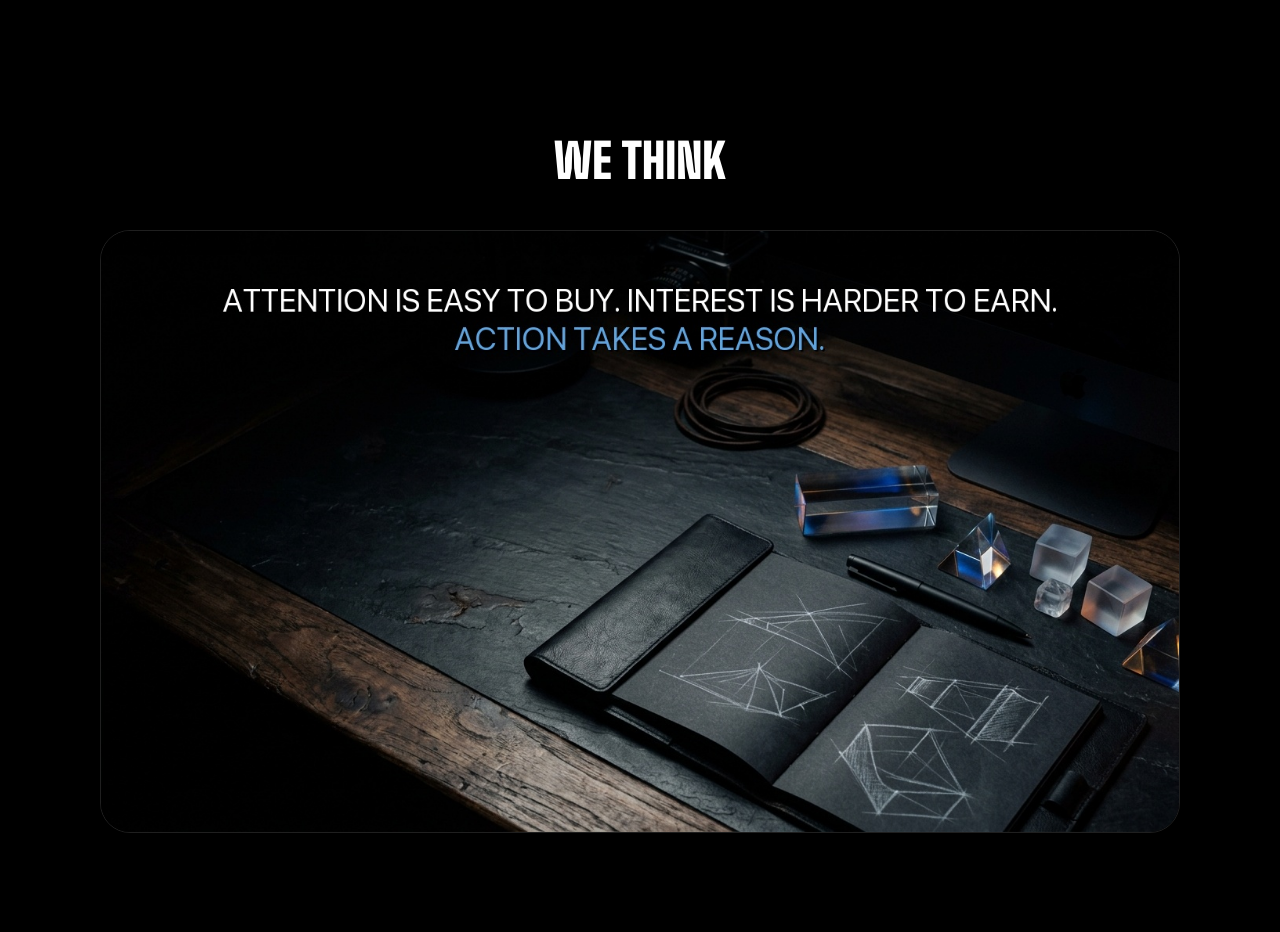
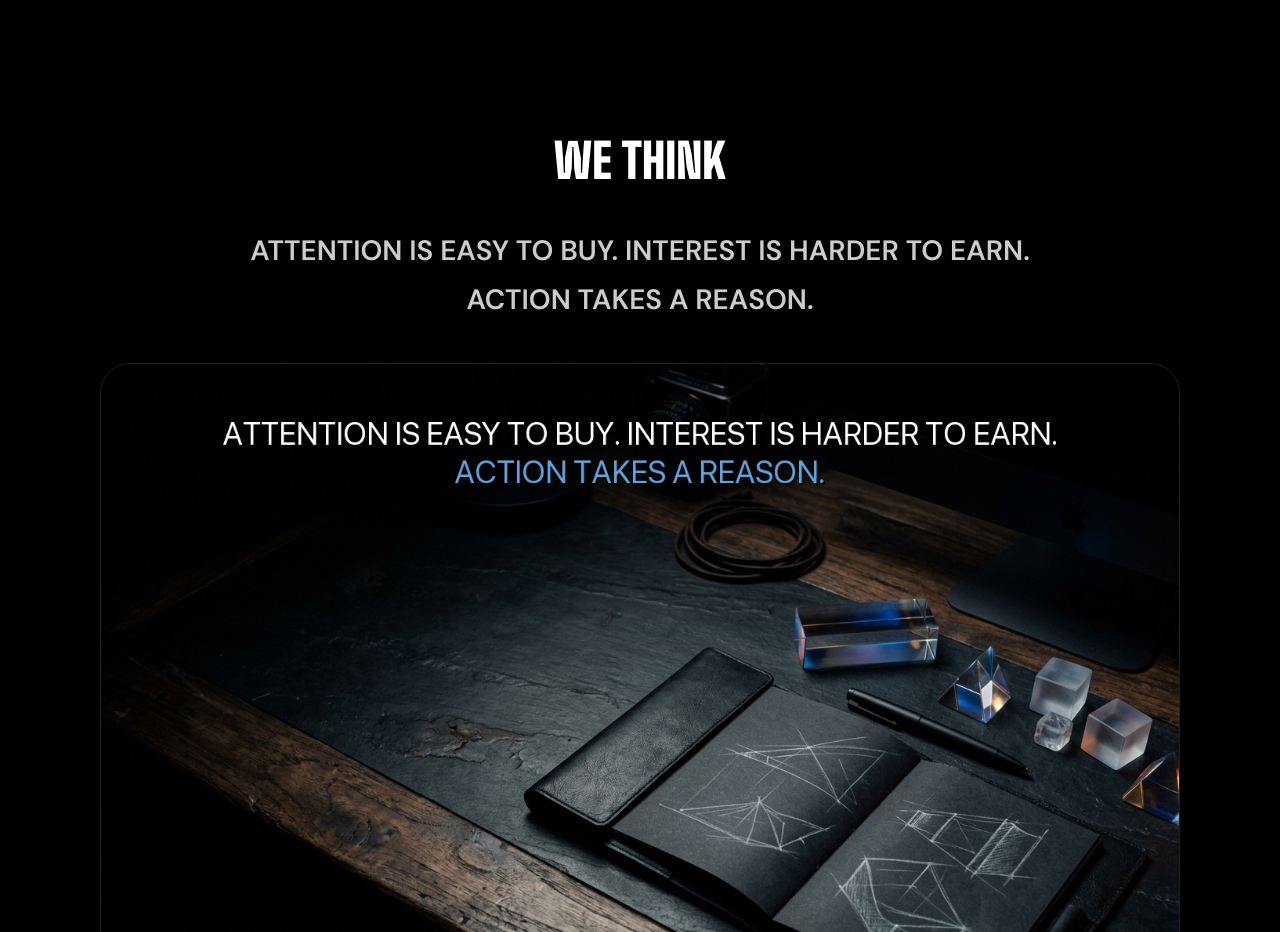
Before and after one commit to varun-vk17/roninbuilds, a React (Vite) app: page / in a window 1280 px wide. Shown: the part 1660-2592 px from the top of the page. Built offline with nearby package versions, Linux system fonts and the light colour scheme; the HTML template or start-up script is replaced by a standard one; a web font is replaced by a local one.

Commit message:
Restore subtext in We Think section

```diff
--- a/src/components/ThinkSection.tsx
+++ b/src/components/ThinkSection.tsx
@@ -24,10 +24,29 @@ export default function ThinkSection() {
             fontSize: "clamp(28px, 3.75vw, 48px)",
             lineHeight: "normal",
             margin: 0,
+            paddingBottom: "clamp(20px, 3.125vw, 40px)",
           }}
         >
           WE THINK
         </h2>
+        <div
+          className="az-up w-full"
+          style={{
+            "--az-delay": "0.22s",
+            fontFamily: '"DM Sans:Regular", "DM Sans", sans-serif',
+            fontWeight: 700,
+            fontSize: "clamp(16px, 2.1875vw, 28px)",
+            lineHeight: 1.6,
+            color: "rgba(255,255,255,0.8)",
+            fontVariationSettings: '"opsz" 14',
+            textTransform: "uppercase",
+          } as React.CSSProperties}
+        >
+          <p className="mb-1">
+            ATTENTION IS EASY TO BUY. INTEREST IS HARDER TO EARN.
+          </p>
+          <p className="mb-0">ACTION TAKES A REASON.</p>
+        </div>
       </div>
 
       {/* Showcase Card containing the fresh visual with the subtext at the top */}
```
